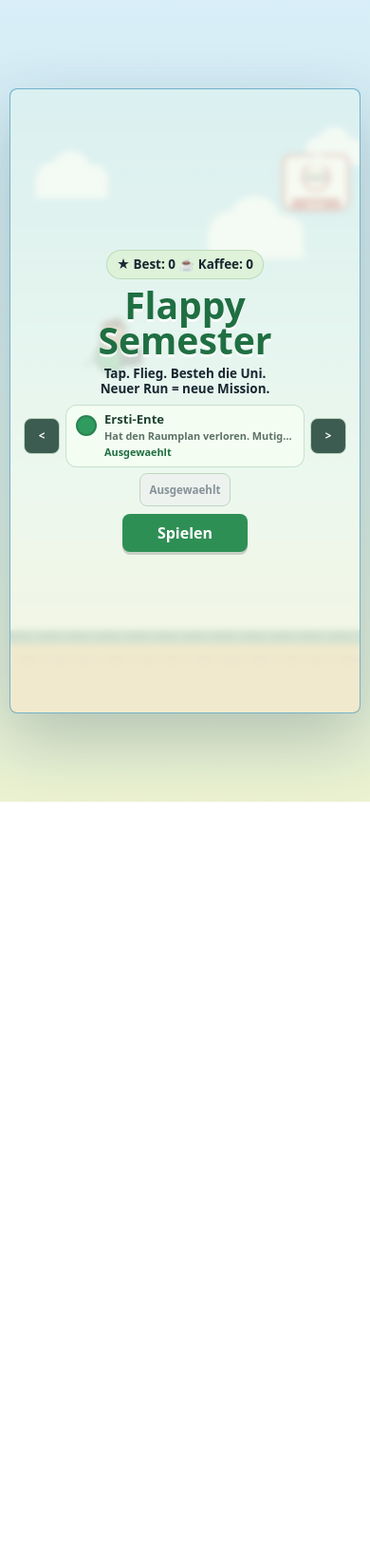
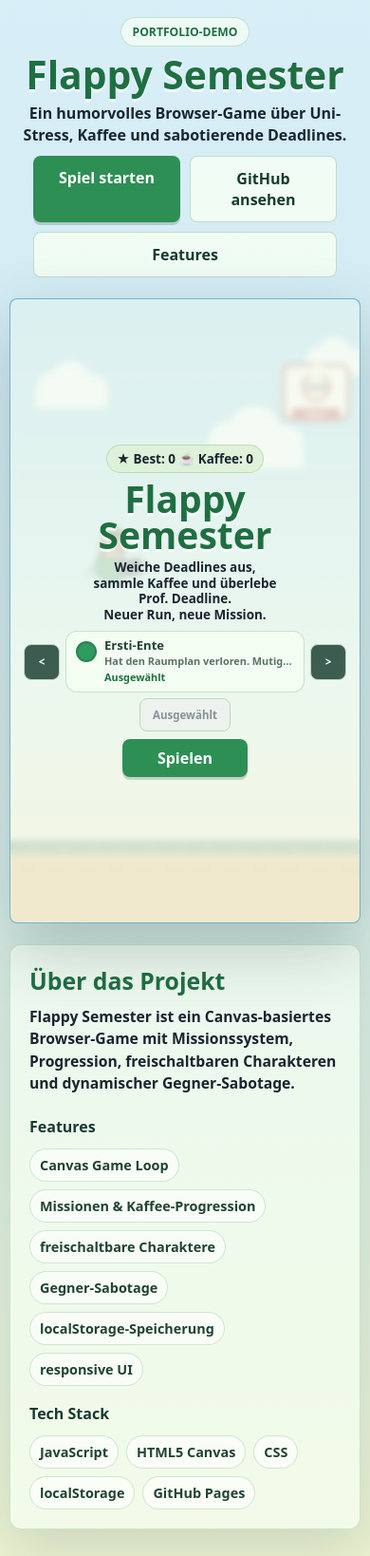
Before and after one commit to Pa3tte/flappy-semester, a website: page index.html in a window 390 px wide. Shown: the whole page at 95% size. Before the commit the page ends 844 px from the top, so only its background shows below. Drawn offline with Linux system fonts and the light colour scheme.

Commit message:
zweiter commit

```diff
--- a/index.html
+++ b/index.html
@@ -4,11 +4,23 @@
     <meta charset="utf-8">
     <meta name="viewport" content="width=device-width, initial-scale=1">
     <title>Flappy Semester</title>
-    <link rel="stylesheet" href="styles.css">
+    <link rel="stylesheet" href="./styles.css">
   </head>
   <body>
-    <main class="app" aria-label="Flappy Semester Spiel">
-      <section class="game-shell">
+    <main class="site-shell">
+      <section class="project-hero" aria-labelledby="projectTitle">
+        <p class="project-kicker">Portfolio-Demo</p>
+        <h1 id="projectTitle">Flappy Semester</h1>
+        <p>Ein humorvolles Browser-Game über Uni-Stress, Kaffee und sabotierende Deadlines.</p>
+        <div class="project-actions">
+          <a class="button-link" href="#game">Spiel starten</a>
+          <a class="button-link secondary-link" href="https://github.com/Pa3tte/flappy-semester" rel="noopener">GitHub ansehen</a>
+          <a class="button-link secondary-link" href="#features">Features</a>
+        </div>
+      </section>
+
+      <section id="game" class="app" aria-label="Flappy Semester Spiel">
+        <div class="game-shell">
           <div class="canvas-wrap">
             <canvas id="gameCanvas" width="432" height="768" aria-label="Flappy Semester Spielfeld"></canvas>
             <div id="gameToolbar" class="game-toolbar" aria-label="Spielstatus" hidden>
@@ -21,16 +33,14 @@
                 <strong id="coffeeText">0</strong>
               </div>
               <button id="pauseButton" type="button" aria-label="Pause umschalten">Ⅱ</button>
-            <p id="missionText" class="mission-hud">Mission: Neuer Run = neue Mission</p>
+              <p id="missionText" class="mission-hud">Mission: Bereit</p>
               <span id="bestText" hidden>0</span>
-            <span id="goalLabel" hidden>Ziel</span>
-            <span id="goalText" hidden>0</span>
             </div>
             <div id="overlay" class="overlay" data-screen="start">
-            <p id="eyebrowText" class="eyebrow">Premium-Panik fuer zwischendurch</p>
+              <p id="eyebrowText" class="eyebrow">Premium-Panik für zwischendurch</p>
               <h1>Flappy<br>Semester</h1>
-            <p id="overlayText">Hilf Byte-Basti durch die Koffeinzone, bevor das Modulhandbuch zurueckschlaegt.</p>
-            <div id="skinChooser" class="skin-chooser" aria-label="Figur auswaehlen"></div>
+              <p id="overlayText">Weiche Deadlines aus, sammle Kaffee und überlebe Prof. Deadline.</p>
+              <div id="skinChooser" class="skin-chooser" aria-label="Figur auswählen"></div>
               <div class="overlay-actions">
                 <button id="primaryButton" type="button">Spielen</button>
                 <button id="menuButton" type="button" class="secondary menu-button" hidden>Hauptmenü</button>
@@ -38,9 +48,39 @@
               </div>
             </div>
           </div>
+        </div>
+      </section>
+
+      <section id="features" class="project-info" aria-labelledby="aboutTitle">
+        <h2 id="aboutTitle">Über das Projekt</h2>
+        <p>Flappy Semester ist ein Canvas-basiertes Browser-Game mit Missionssystem, Progression, freischaltbaren Charakteren und dynamischer Gegner-Sabotage.</p>
+
+        <div class="project-columns">
+          <div>
+            <h3>Features</h3>
+            <ul class="feature-list">
+              <li>Canvas Game Loop</li>
+              <li>Missionen & Kaffee-Progression</li>
+              <li>freischaltbare Charaktere</li>
+              <li>Gegner-Sabotage</li>
+              <li>localStorage-Speicherung</li>
+              <li>responsive UI</li>
+            </ul>
+          </div>
+          <div>
+            <h3>Tech Stack</h3>
+            <ul class="tech-list">
+              <li>JavaScript</li>
+              <li>HTML5 Canvas</li>
+              <li>CSS</li>
+              <li>localStorage</li>
+              <li>GitHub Pages</li>
+            </ul>
+          </div>
+        </div>
       </section>
     </main>
 
-    <script src="src/standalone.js"></script>
+    <script src="./src/standalone.js"></script>
   </body>
 </html>
--- a/src/standalone.js
+++ b/src/standalone.js
@@ -60,8 +60,8 @@
   // CONTENT
   const THEME = {
     title: "Flappy\nSemester",
-    subtitle: "Tap. Flieg. Besteh die Uni.",
-    howTo: "Tippen oder Space = Flap.\nUni-Chaos ausweichen.",
+    subtitle: "Bestehe das Semester.",
+    howTo: "Tippen oder Space = Flap.\nWeiche dem Uni-Chaos aus.",
     comments: [
       "Modulhandbuch sagt nein.",
       "Koffein leer.",
@@ -71,7 +71,7 @@
       "Compiler weint.",
       "Crashkurs bestanden."
     ],
-    scoreBursts: ["ECTS!", "Koffein!", "Noch wach!", "Build gruen!", "Fast akademisch!"],
+    scoreBursts: ["ECTS!", "Koffein!", "Noch wach!", "Build grün!", "Fast akademisch!"],
     obstacles: [
       { label: "WHITE WIRE", detail: "ENERGY", color: "#101820" },
       { label: "DEADLINE", detail: "23:59", color: "#b83b34" },
@@ -122,7 +122,7 @@
       },
       {
         id: "pruefungsamtPhantom",
-        name: "Pruefungsamt-Phantom",
+        name: "Prüfungsamt-Phantom",
         title: "Nur mittwochs sichtbar",
         description: "Erscheint nach Fristablauf.",
         priceCoffee: 0,
@@ -150,9 +150,9 @@
       },
       {
         id: "mensaMoewenlord",
-        name: "Mensa-Moewenlord",
+        name: "Mensa-Möwenlord",
         title: "Pommes sind sein Recht",
-        description: "Stiehlt Snacks und Wuerde.",
+        description: "Stiehlt Snacks und Würde.",
         priceCoffee: 1500,
         unlock: { type: "coffee_and_milestone", amount: 1500, milestone: "survive_25_sabotages" },
         colorPrimary: "#0f766e",
@@ -190,7 +190,7 @@
           warnShrink: "Neue Ordnung.",
           warnBluff: "Achtung Papierkram.",
           shift: "Abgabe vorgezogen.",
-          shrink: "Luecke? Welche Luecke?",
+          shrink: "Lücke? Welche Lücke?",
           bluff: "Nur Kleingedrucktes."
         }
       }
@@ -238,7 +238,7 @@
     },
     {
       id: "survive_2_sabotages",
-      text: "Ueberlebe 2 Sabotagen.",
+      text: "Überlebe 2 Sabotagen.",
       shortText: "2 Sabotagen",
       reward: 30,
       isComplete(game) {
@@ -262,8 +262,8 @@
     },
     {
       id: "pass_5_pipes",
-      text: "Schaffe 5 Saeulen.",
-      shortText: "5 Saeulen",
+      text: "Schaffe 5 Säulen.",
+      shortText: "5 Säulen",
       reward: 20,
       isComplete(game) {
         return game.model.stats.pipesPassed >= 5;
@@ -308,7 +308,7 @@
       return { tier: 1, name: "annoying", actionChance: 0.3, cooldown: 4.3, maxGapShift: 50, gapShrinkFactor: 0.9, minGapHeight: 136, maxComboActions: 1, tierMessage: "" };
     }
     if (score < 20) {
-      return { tier: 2, name: "stress", actionChance: 0.5, cooldown: 3.15, maxGapShift: 74, gapShrinkFactor: 0.82, minGapHeight: 120, maxComboActions: 1, tierMessage: "Pruefungsphase beginnt." };
+      return { tier: 2, name: "stress", actionChance: 0.5, cooldown: 3.15, maxGapShift: 74, gapShrinkFactor: 0.82, minGapHeight: 120, maxComboActions: 1, tierMessage: "Prüfungsphase beginnt." };
     }
     if (score < 30) {
       return { tier: 2, name: "crunch", actionChance: 0.68, cooldown: 2.35, maxGapShift: 84, gapShrinkFactor: 0.78, minGapHeight: 114, maxComboActions: 1, tierMessage: "" };
@@ -450,7 +450,7 @@
     const unlock = character.unlock || { type: "default" };
     const missing = [];
     if (unlock.type === "default") {
-      return { met: true, label: "Ausgewaehlt" };
+      return { met: true, label: "Ausgewählt" };
     }
     if ((unlock.type === "coffee" || unlock.type === "coffee_and_milestone") && progress.coffee < unlock.amount) {
       missing.push(`${unlock.amount} Kaffee`);
@@ -460,7 +460,7 @@
     }
     return {
       met: missing.length === 0,
-      label: missing.length ? `Benoetigt: ${missing.join(" + ")}` : character.priceCoffee > 0 ? `${character.priceCoffee} Kaffee` : "Freischalten"
+      label: missing.length ? `Benötigt: ${missing.join(" + ")}` : character.priceCoffee > 0 ? `${character.priceCoffee} Kaffee` : "Freischalten"
     };
   }
 
@@ -1445,7 +1445,16 @@
 
     showStart() {
       this.syncUi();
-      this.showOverlay(`★ Best: ${this.bestScore}   ☕ Kaffee: ${this.coffee}`, THEME.title, `${THEME.subtitle}\nNeuer Run = neue Mission.`, "Spielen", false, true, false, "");
+      this.showOverlay(
+        `★ Best: ${this.bestScore}   ☕ Kaffee: ${this.coffee}`,
+        THEME.title,
+        "Weiche Deadlines aus, sammle Kaffee und überlebe Prof. Deadline.\nNeuer Run, neue Mission.",
+        "Spielen",
+        false,
+        true,
+        false,
+        ""
+      );
     }
 
     showGameOver(comment) {
@@ -1634,14 +1643,6 @@
     resetRun(mission = null) {
       this.model = this.createModel(mission);
       this.opponentActions.reset();
-    }
-
-    getMissionProgressText() {
-      if (!this.model.mission) {
-        return "-";
-      }
-
-      return this.model.mission.progress(this);
     }
 
     getLiveCoffeeThisRun() {
@@ -1811,12 +1812,10 @@
       this.elements.toolbar.hidden = this.state !== GAME_STATE.PLAYING;
       this.elements.scoreText.textContent = `★ ${this.model.score}`;
       this.elements.bestText.textContent = String(this.bestScore);
-      this.elements.goalLabel.textContent = this.model.mission ? this.model.mission.shortText : "Ziel";
-      this.elements.goalText.textContent = this.getMissionProgressText();
       this.elements.coffeeText.textContent = `☕ +${this.getLiveCoffeeThisRun()}`;
       this.elements.missionText.textContent = this.model.mission
         ? `Mission: ${this.model.mission.text}`
-        : "Mission: Neuer Run = neue Mission";
+        : "Mission: Bereit";
       this.elements.pauseButton.disabled = this.state !== GAME_STATE.PLAYING;
       this.elements.pauseButton.textContent = "Ⅱ";
       if (this.state === GAME_STATE.START) {
@@ -1851,12 +1850,12 @@
       title.textContent = skin.name;
       description.textContent = `${skin.title}. ${skin.description}`;
       status.className = "character-status";
-      status.textContent = this.characterMessage || (selected ? "Ausgewaehlt" : unlocked ? "Freigeschaltet" : requirement.label);
+      status.textContent = this.characterMessage || (selected ? "Ausgewählt" : unlocked ? "Freigeschaltet" : requirement.label);
       details.append(swatch, title, description, status);
 
       actionButton.type = "button";
       actionButton.className = "skin-button character-action";
-      actionButton.textContent = selected ? "Ausgewaehlt" : unlocked ? "Auswaehlen" : "Freischalten";
+      actionButton.textContent = selected ? "Ausgewählt" : unlocked ? "Auswählen" : "Freischalten";
       actionButton.disabled = selected || (!unlocked && !canUnlock);
       actionButton.addEventListener("click", () => this.handleCharacterAction(skin));
 
@@ -1879,7 +1878,7 @@
     handleCharacterAction(skin) {
       const unlocked = isCharacterUnlocked(skin, this.progress);
       if (unlocked) {
-        this.selectCharacter(skin.id, "Ausgewaehlt!");
+        this.selectCharacter(skin.id, "Ausgewählt!");
         return;
       }
 
@@ -1935,8 +1934,6 @@
       toolbar: document.getElementById("gameToolbar"),
       scoreText: document.getElementById("scoreText"),
       bestText: document.getElementById("bestText"),
-      goalLabel: document.getElementById("goalLabel"),
-      goalText: document.getElementById("goalText"),
       coffeeText: document.getElementById("coffeeText"),
       missionText: document.getElementById("missionText"),
       pauseButton: document.getElementById("pauseButton"),
--- a/styles.css
+++ b/styles.css
@@ -29,12 +29,17 @@ body {
 }
 
 body {
-  overflow: hidden;
+  overflow-x: hidden;
+  overflow-y: auto;
   color: var(--ink);
   font-family: ui-rounded, "SF Pro Rounded", "Avenir Next", system-ui, -apple-system, BlinkMacSystemFont, sans-serif;
   background:
     linear-gradient(180deg, rgba(255, 255, 255, 0.7), rgba(255, 255, 255, 0.2)),
     linear-gradient(180deg, var(--sky-top), var(--sky-bottom));
+}
+
+a {
+  color: inherit;
 }
 
 button {
@@ -65,10 +70,101 @@ button:focus-visible {
   outline-offset: 3px;
 }
 
+.site-shell {
+  display: grid;
+  gap: clamp(22px, 5vw, 48px);
+  width: min(100% - 28px, 1080px);
+  margin: 0 auto;
+  padding: clamp(24px, 5vw, 56px) 0;
+}
+
+.project-hero,
+.project-info {
+  width: 100%;
+  color: #143f2c;
+}
+
+.project-hero {
+  display: grid;
+  gap: 14px;
+  justify-items: center;
+  text-align: center;
+}
+
+.project-kicker {
+  width: max-content;
+  margin: 0;
+  padding: 6px 12px;
+  color: var(--accent-dark);
+  font-size: clamp(0.76rem, 2.4vw, 0.9rem);
+  font-weight: 900;
+  text-transform: uppercase;
+  background: rgba(246, 255, 244, 0.72);
+  border: 1px solid rgba(65, 145, 88, 0.24);
+  border-radius: 999px;
+}
+
+.project-hero h1,
+.project-info h2,
+.project-info h3 {
+  margin: 0;
+  letter-spacing: 0;
+}
+
+.project-hero h1 {
+  color: var(--accent-dark);
+  font-size: clamp(2.55rem, 9vw, 5.2rem);
+  line-height: 0.95;
+  text-shadow: 0 3px 0 rgba(255, 255, 255, 0.62);
+}
+
+.project-hero p:not(.project-kicker) {
+  max-width: 640px;
+  margin: 0;
+  color: var(--ink);
+  font-size: clamp(1rem, 2.7vw, 1.22rem);
+  font-weight: 750;
+  line-height: 1.45;
+}
+
+.project-actions {
+  display: flex;
+  flex-wrap: wrap;
+  gap: 10px;
+  justify-content: center;
+}
+
+.button-link {
+  min-width: 136px;
+  padding: 12px 18px;
+  color: #fff;
+  font-weight: 900;
+  text-align: center;
+  text-decoration: none;
+  background: var(--accent);
+  border-radius: 8px;
+  box-shadow: 0 3px 0 rgba(0, 0, 0, 0.16);
+}
+
+.button-link:hover {
+  background: var(--accent-dark);
+}
+
+.secondary-link {
+  color: #173b2f;
+  background: rgba(246, 255, 244, 0.82);
+  border: 1px solid rgba(65, 145, 88, 0.28);
+  box-shadow: none;
+}
+
+.secondary-link:hover {
+  background: rgba(223, 245, 218, 0.92);
+}
+
 .app {
   display: grid;
-  min-height: 100vh;
-  padding: clamp(14px, 3vh, 28px);
+  min-height: auto;
+  padding: 0;
   place-items: center;
 }
 
@@ -163,7 +259,7 @@ button:focus-visible {
 
 .canvas-wrap {
   position: relative;
-  width: min(100%, calc((100vh - 44px) * 0.5625));
+  width: min(100%, 432px, calc((100svh - 32px) * 0.5625));
   max-width: 432px;
   aspect-ratio: 9 / 16;
   margin: 0 auto;
@@ -363,14 +459,65 @@ button:focus-visible {
   color: var(--accent-dark) !important;
 }
 
+.project-info {
+  padding: clamp(20px, 4vw, 32px);
+  background: rgba(246, 255, 244, 0.68);
+  border: 1px solid rgba(65, 145, 88, 0.22);
+  border-radius: 12px;
+  box-shadow: 0 20px 55px rgba(22, 49, 61, 0.14);
+}
+
+.project-info h2 {
+  color: var(--accent-dark);
+  font-size: clamp(1.55rem, 4vw, 2.15rem);
+}
+
+.project-info > p {
+  max-width: 740px;
+  margin: 10px 0 0;
+  color: var(--ink);
+  font-size: clamp(0.98rem, 2.4vw, 1.08rem);
+  font-weight: 700;
+  line-height: 1.5;
+}
+
+.project-columns {
+  display: grid;
+  grid-template-columns: repeat(2, minmax(0, 1fr));
+  gap: clamp(18px, 4vw, 34px);
+  margin-top: 22px;
+}
+
+.project-info h3 {
+  color: #173b2f;
+  font-size: 1rem;
+}
+
+.feature-list,
+.tech-list {
+  display: flex;
+  flex-wrap: wrap;
+  gap: 8px;
+  padding: 0;
+  margin: 12px 0 0;
+  list-style: none;
+}
+
+.feature-list li,
+.tech-list li {
+  padding: 7px 10px;
+  color: #214333;
+  font-size: 0.9rem;
+  font-weight: 850;
+  background: rgba(255, 255, 255, 0.62);
+  border: 1px solid rgba(65, 145, 88, 0.22);
+  border-radius: 999px;
+}
+
 @media (max-width: 440px), (max-height: 720px) {
-  body {
-    overflow: auto;
-  }
-
   .app {
-    min-height: 100svh;
-    padding: 10px;
+    min-height: auto;
+    padding: 0;
   }
 
   .game-toolbar {
@@ -388,7 +535,7 @@ button:focus-visible {
   }
 
   .canvas-wrap {
-    width: min(100%, calc((100svh - 20px) * 0.5625));
+    width: min(100%, 432px, calc((100svh - 20px) * 0.5625));
   }
 
   .label {
@@ -431,3 +578,26 @@ button:focus-visible {
     padding: 9px 12px;
   }
 }
+
+@media (max-width: 720px) {
+  .site-shell {
+    width: min(100% - 20px, 1080px);
+    padding-block: 18px 28px;
+  }
+
+  .project-hero {
+    gap: 10px;
+  }
+
+  .project-actions {
+    width: min(100%, 320px);
+  }
+
+  .button-link {
+    flex: 1 1 132px;
+  }
+
+  .project-columns {
+    grid-template-columns: 1fr;
+  }
+}
```
Lines whose indentation alone changed are shown as unchanged.
